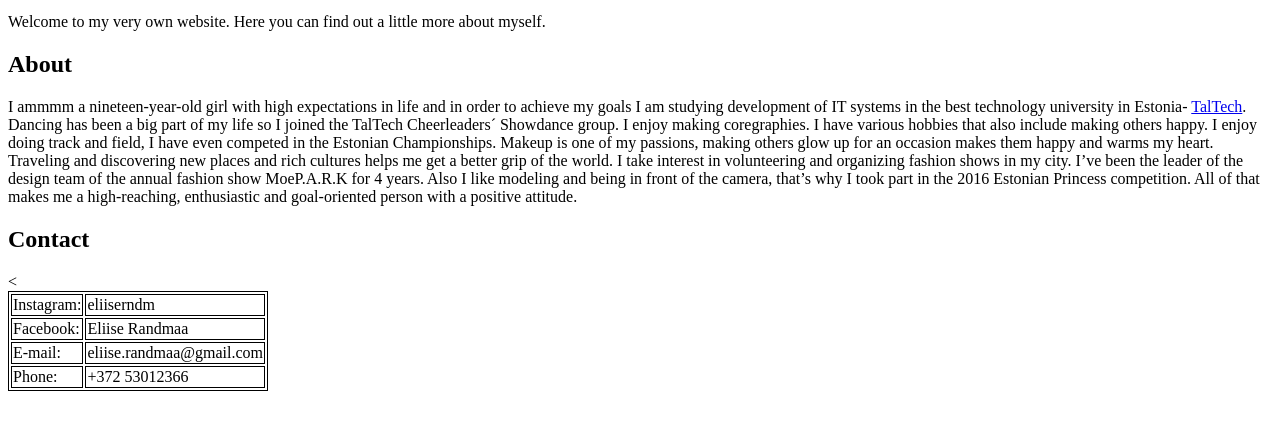
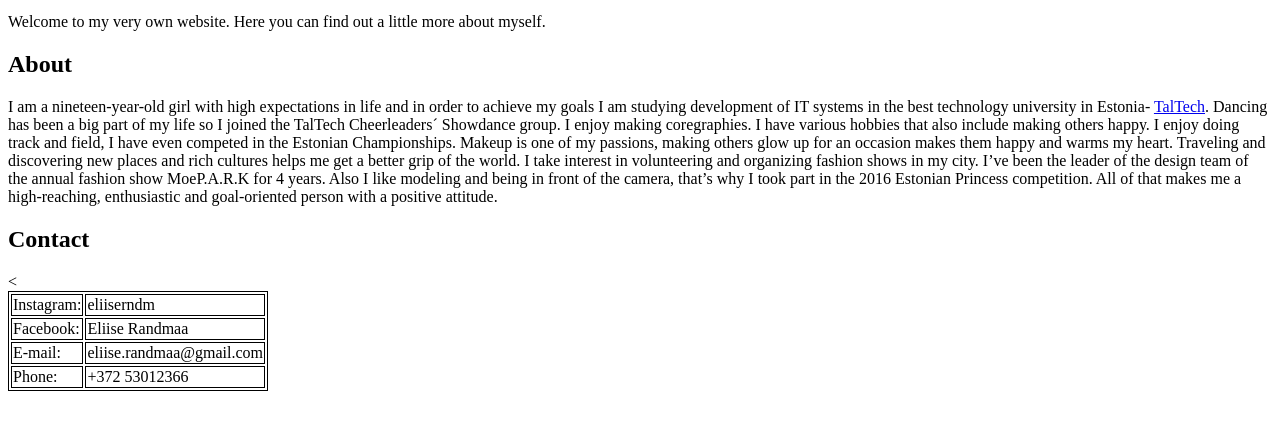
Before and after one commit to eliiserndm/eliiserndm.github.io, a plain HTML site: page index.html in a window 1280 px wide. Shown: the part 101-530 px from the top of the page. Drawn offline with Linux system fonts and the light colour scheme.

Commit message:
Update index.html

```diff
--- a/index.html
+++ b/index.html
@@ -20,7 +20,7 @@ table, th, td {
 
 <h2>About</h2>
 
-<p>I ammmm a nineteen-year-old girl with high expectations in life and in order
+<p>I am a nineteen-year-old girl with high expectations in life and in order
 to achieve my goals I am studying development of IT systems in the best technology
 university in Estonia-  <a href="https://www.ttu.ee">TalTech</a>. Dancing has been
 a big part of my life so I joined the TalTech Cheerleaders´ Showdance group.
```
